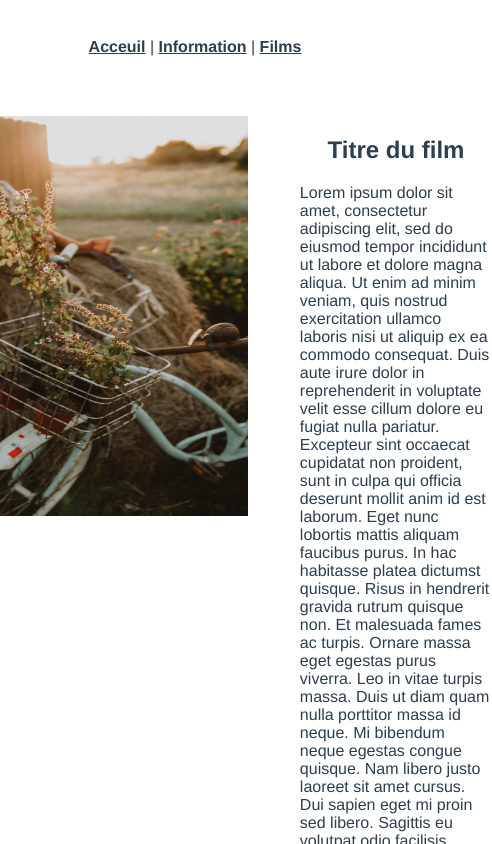
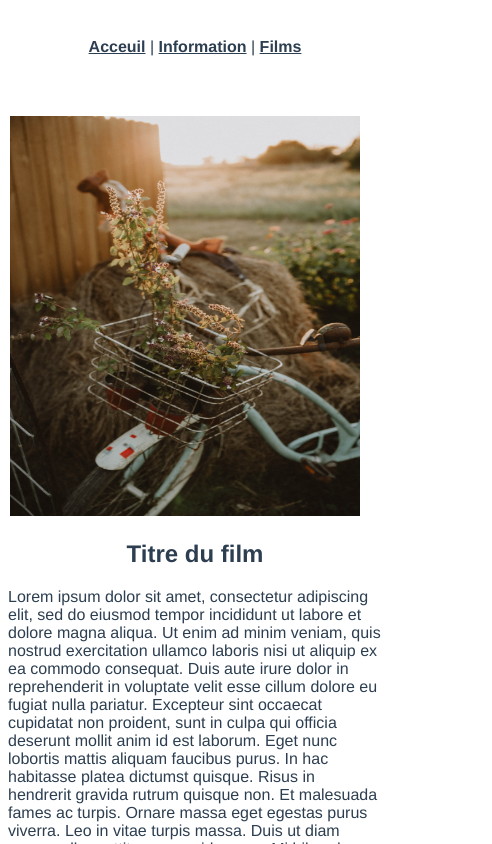
Before and after one commit to Vyktors/SD_Cinema, a Vue app: page /film/1 in a window 390 px wide. Shown: the top 844 px of the page, 492 px wide, since content can reach past the window. Built offline with nearby package versions, Linux system fonts and the light colour scheme.

Commit message:
Responsive film

```diff
--- a/src/views/Film.vue
+++ b/src/views/Film.vue
@@ -84,10 +84,6 @@ export default {
     margin-right: 20px;
 }
 
-.film__titre {
-
-}
-
 .film__icon {
     width: 32px;
     height: 32px;
@@ -119,4 +115,16 @@ export default {
     margin-right: 5px;
 }
 
+@media (max-width:800px) {
+    .film__apropos {
+        display: flex;
+        justify-content: center;
+        flex-direction: column;
+    }
+
+    .film__description {
+        margin-left: auto;
+    }
+}
+
 </style>
```
